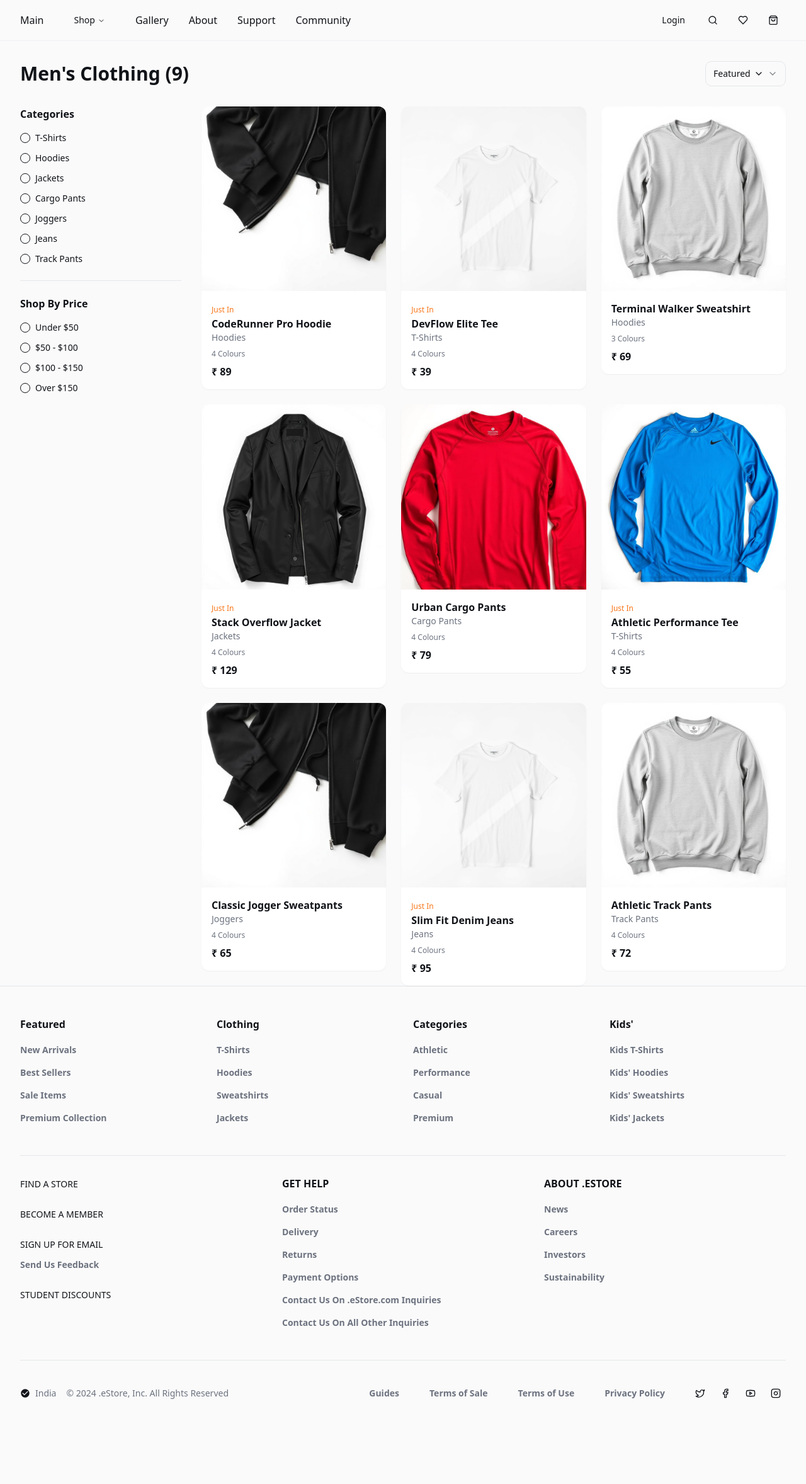
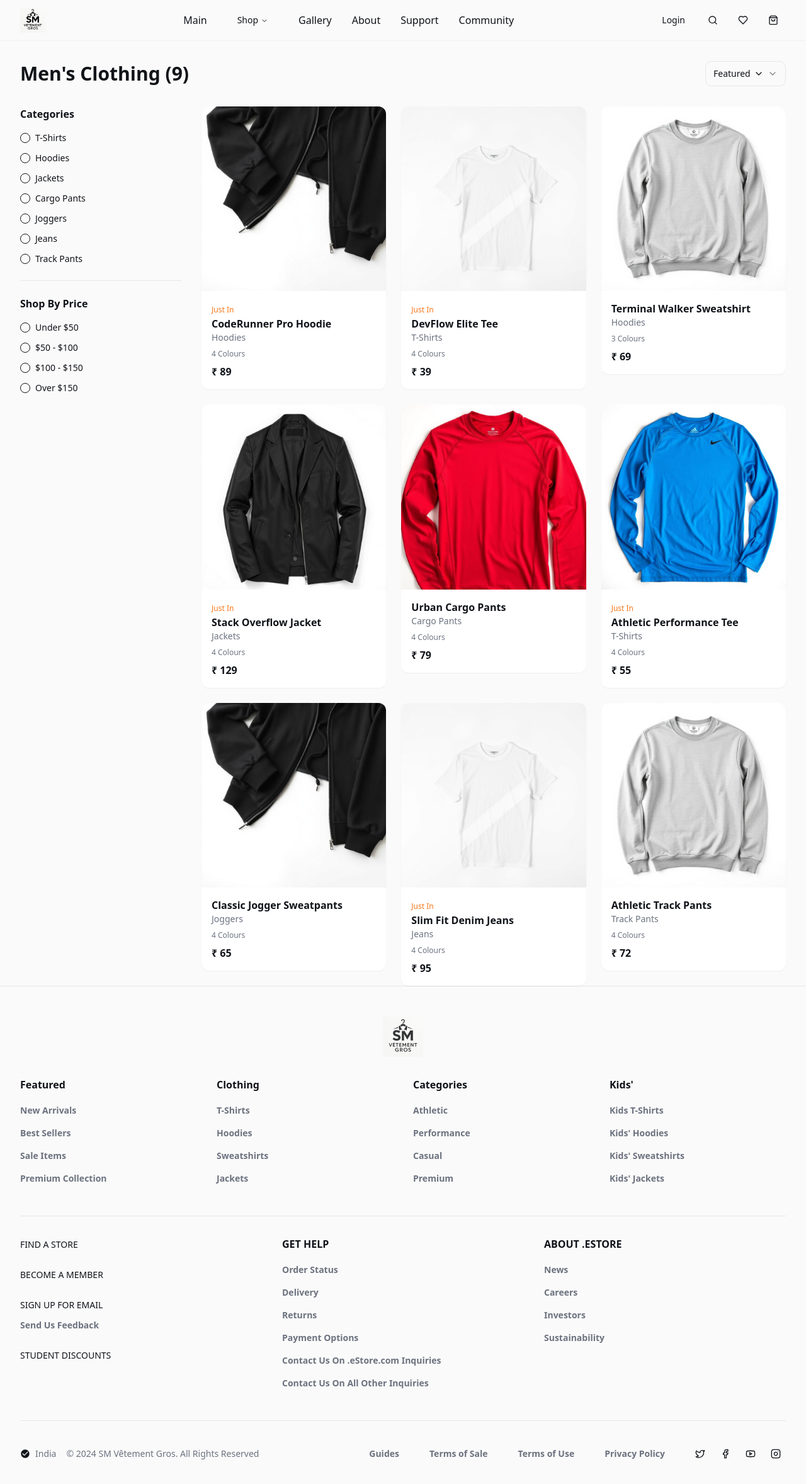
Before and after one commit to nticstudent12/estore-nitro-motion, a React (Vite) app: page /products in a window 1280 px wide. Shown: the top 2356 px of the page at 63% size. Before the commit the page ends 2280 px from the top, so only its background shows below. Built offline with nearby package versions, Linux system fonts and the light colour scheme.

Commit message:
Add brand logo
Updated the website with the new brand logo to enhance visual identity.

```diff
--- a/src/components/Footer.tsx
+++ b/src/components/Footer.tsx
@@ -55,6 +55,15 @@ const Footer = () => {
   return (
     <footer className="bg-background border-t border-border">
       <div className="max-w-7xl mx-auto px-4 md:px-8 py-12">
+        {/* Brand Logo */}
+        <div className="flex justify-center mb-8">
+          <img
+            src="/lovable-uploads/ee58d6dd-244b-4797-babc-4935bb4eb035.png"
+            alt="SM Vêtement Gros"
+            className="h-16 w-auto opacity-80 hover:opacity-100 transition-opacity"
+          />
+        </div>
+
         {/* Main footer content */}
         <div className="grid grid-cols-2 md:grid-cols-4 gap-8 mb-12">
           {footerSections.map((section) => (
@@ -127,7 +136,7 @@ const Footer = () => {
               </svg>
               <span className="text-sm text-muted-foreground">India</span>
             </div>
-            <span className="text-sm text-muted-foreground">© 2024 .eStore, Inc. All Rights Reserved</span>
+            <span className="text-sm text-muted-foreground">© 2024 SM Vêtement Gros. All Rights Reserved</span>
           </div>
 
           <div className="flex items-center space-x-6">
--- a/src/components/HeroSection.tsx
+++ b/src/components/HeroSection.tsx
@@ -146,11 +146,13 @@ const HeroSection = () => {
                 }}
               >
                 <div className="aspect-square bg-gradient-card rounded-2xl flex items-center justify-center relative overflow-hidden">
-                  {/* Placeholder for product image */}
-                  <div className="w-48 h-48 bg-gradient-primary rounded-2xl flex items-center justify-center">
-                    <span className="text-6xl font-black text-primary-foreground opacity-50">
-                      .e
-                    </span>
+                  {/* Brand Logo in Hero */}
+                  <div className="w-48 h-48 bg-gradient-primary rounded-2xl flex items-center justify-center p-8">
+                    <img
+                      src="/lovable-uploads/ee58d6dd-244b-4797-babc-4935bb4eb035.png"
+                      alt="SM Vêtement Gros"
+                      className="w-full h-full object-contain filter brightness-0 invert opacity-80"
+                    />
                   </div>
 
                   {/* Floating Elements */}
--- a/src/components/Navbar.tsx
+++ b/src/components/Navbar.tsx
@@ -59,6 +59,15 @@ const Navbar = () => {
           >
             <Menu className="h-5 w-5" />
           </Button>
+
+          {/* Logo */}
+          <div className="flex items-center">
+            <img
+              src="/lovable-uploads/ee58d6dd-244b-4797-babc-4935bb4eb035.png"
+              alt="SM Vêtement Gros"
+              className="h-10 w-auto"
+            />
+          </div>
 
           {/* Desktop Navigation */}
           <div className="hidden md:flex items-center space-x-8">
```
Also changed, not shown: public/lovable-uploads/ee58d6dd-244b-4797-babc-4935bb4eb035.png (added), src/assets/logo.png (added).
